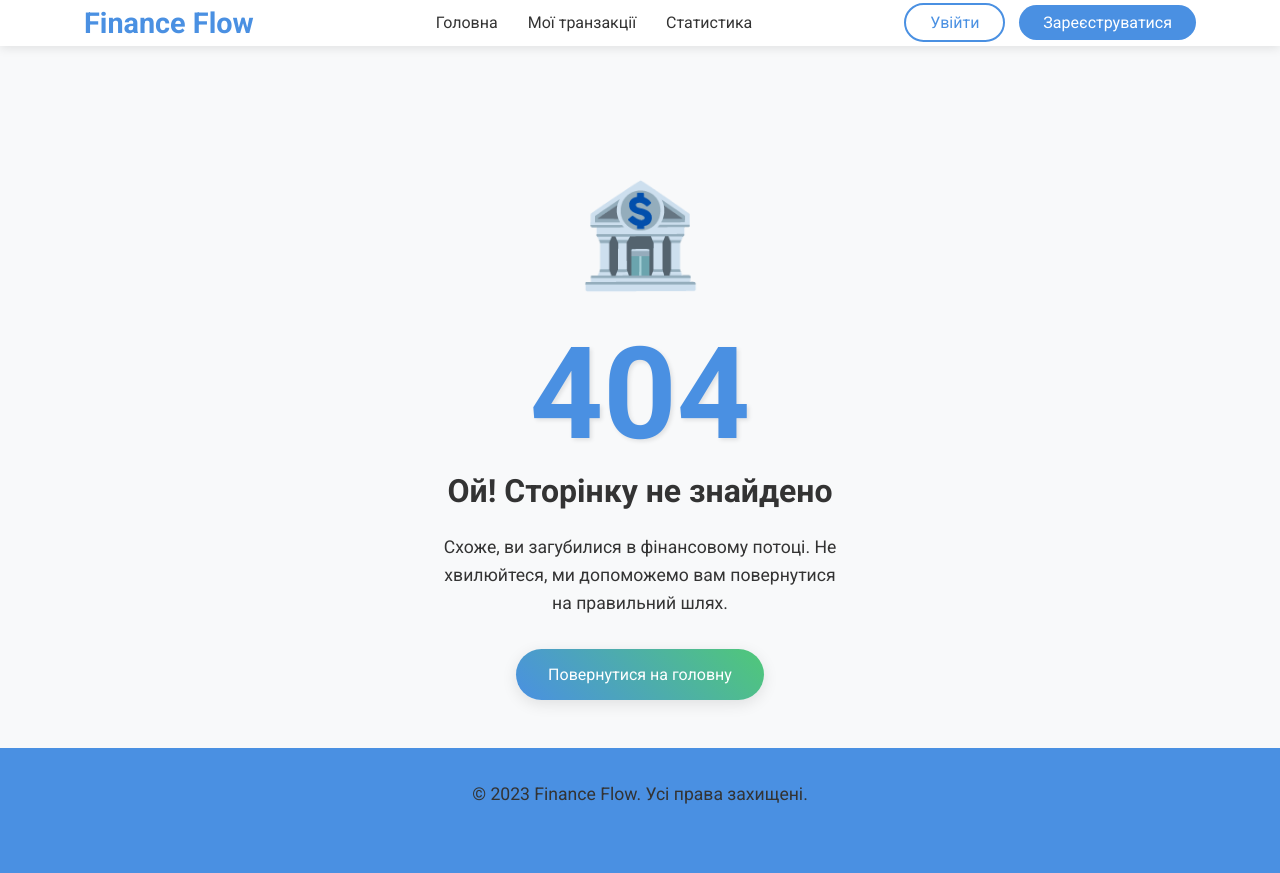
After one commit to Roman505050/FinanceFlow, a Flask app: template src/presentation/app/templates/404.html in a window 1280 px wide. The commit adds this page. Run offline with Flask 3, Linux system fonts and the light colour scheme; the template is opened without the code that fills it, so the values that code supplies are empty.

Commit message:
Add custom 404 page error.

```diff
--- a/src/presentation/app/app.py
+++ b/src/presentation/app/app.py
@@ -24,6 +24,11 @@ app.jinja_env.loader = ChoiceLoader(
         FileSystemLoader("presentation/app/blueprints/auth/templates"),
     ]
 )
+
+
+@app.errorhandler(404)
+def page_not_found(e):
+    return render_template("404.html", hide_nav=True), 404
 
 
 @app.route("/")
--- /dev/null
+++ b/src/presentation/app/static/css/404.css
@@ -0,0 +1,126 @@
+.container {
+    width: 90%;
+    max-width: 1200px;
+    margin: 0 auto;
+    padding: 0 20px;
+}
+
+.error-content {
+    text-align: center;
+    animation: fadeInUp 0.5s ease-out;
+    z-index: 1;
+    margin-bottom: 3rem;
+}
+
+@keyframes fadeInUp {
+    from {
+        opacity: 0;
+        transform: translateY(20px);
+    }
+    to {
+        opacity: 1;
+        transform: translateY(0);
+    }
+}
+
+.coin {
+    position: absolute;
+    width: 50px;
+    height: 50px;
+    border-radius: 50%;
+    display: flex;
+    justify-content: center;
+    align-items: center;
+    font-weight: bold;
+    color: #ffffff;
+    box-shadow: inset -4px -4px 10px rgba(0, 0, 0, 0.3);
+    animation: fall 15s infinite linear;
+    z-index: 0;
+}
+
+@keyframes fall {
+    0% {
+        transform: translateY(-100vh) rotate(0deg);
+    }
+    100% {
+        transform: translateY(100vh) rotate(360deg);
+    }
+}
+
+.error-icon {
+    font-size: 6rem;
+    color: var(--primary-color);
+    margin-bottom: 1rem;
+    animation: pulse 2s infinite;
+}
+
+@keyframes pulse {
+    0% {
+        transform: scale(1);
+    }
+    50% {
+        transform: scale(1.05);
+    }
+    100% {
+        transform: scale(1);
+    }
+}
+
+h1 {
+    font-size: 8rem;
+    color: var(--primary-color);
+    margin-bottom: 0.5rem;
+    line-height: 1;
+    text-shadow: 2px 2px 4px rgba(0, 0, 0, 0.1);
+}
+
+h2 {
+    font-size: 2rem;
+    color: var(--text-color);
+    margin-bottom: 1rem;
+}
+
+p {
+    font-size: 1.1rem;
+    color: var(--text-color);
+    margin-bottom: 2rem;
+    max-width: 400px;
+    margin-left: auto;
+    margin-right: auto;
+}
+
+.cta-button {
+    display: inline-block;
+    padding: 0.8rem 2rem;
+    background: linear-gradient(45deg, var(--primary-color), var(--secondary-color));
+    color: #ffffff;
+    text-decoration: none;
+    border-radius: 50px;
+    font-weight: 500;
+    transition: all 0.3s ease;
+    box-shadow: 0 4px 15px rgba(0, 0, 0, 0.1);
+}
+
+.cta-button:hover {
+    transform: translateY(-2px);
+    box-shadow: 0 6px 20px rgba(0, 0, 0, 0.15);
+}
+
+
+@media (max-width: 768px) {
+    .error-icon {
+        font-size: 4rem;
+    }
+
+    h1 {
+        font-size: 6rem;
+    }
+
+    h2 {
+        font-size: 1.5rem;
+    }
+
+    p {
+        font-size: 1rem;
+    }
+}
--- /dev/null
+++ b/src/presentation/app/static/js/404.js
@@ -0,0 +1,40 @@
+const coinTypes = [
+    {symbol: '₴', color: '#ffd700'},  // Grivna
+    {symbol: '$', color: '#85bb65'},  // Dollar
+    {symbol: '€', color: '#0f47af'},  // Euro
+    {symbol: '£', color: '#cf9fff'},  // Pound
+    {symbol: '¥', color: '#ff9999'},  // Yen
+    {symbol: '₿', color: '#f7931a'},  // Bitcoin
+];
+
+function createCoin() {
+    const coin = document.createElement('div');
+    const coinType = coinTypes[Math.floor(Math.random() * coinTypes.length)];
+
+    coin.classList.add('coin');
+    coin.style.left = `${Math.random() * 100}vw`;
+    coin.style.animationDuration = `${Math.random() * 5 + 10}s`;
+    coin.textContent = coinType.symbol;
+    coin.style.backgroundColor = coinType.color;
+
+    document.body.appendChild(coin);
+
+    setTimeout(() => {
+        coin.remove();
+    }, 10000);
+}
+
+setInterval(createCoin, 1000);
+
+document.addEventListener('DOMContentLoaded', function () {
+    const errorIcon = document.querySelector('.error-icon');
+    errorIcon.style.transition = 'transform 0.3s ease';
+
+    errorIcon.addEventListener('mouseover', function () {
+        this.style.transform = 'scale(1.1) rotate(5deg)';
+    });
+
+    errorIcon.addEventListener('mouseout', function () {
+        this.style.transform = 'scale(1) rotate(0deg)';
+    });
+});
--- /dev/null
+++ b/src/presentation/app/templates/404.html
@@ -0,0 +1,26 @@
+{% extends 'base.html' %}
+
+{% block title %}404 - Сторінку не знайдено | Finance Flow{% endblock %}
+
+{% block styles %}
+<link rel="stylesheet" href="{{ url_for('static', filename='css/404.css') }}">
+{% endblock %}
+
+{% block content %}
+<main>
+    <div class="container">
+        <div class="error-content">
+            <div class="error-icon">🏦</div>
+            <h1>404</h1>
+            <h2>Ой! Сторінку не знайдено</h2>
+            <p>Схоже, ви загубилися в фінансовому потоці. Не хвилюйтеся, ми допоможемо вам повернутися на правильний
+                шлях.</p>
+            <a href="/" class="cta-button">Повернутися на головну</a>
+        </div>
+    </div>
+</main>
+{% endblock %}
+
+{% block scripts %}
+<script src="{{ url_for('static', filename='js/404.js') }}"></script>
+{% endblock %}
--- a/src/presentation/app/templates/base.html
+++ b/src/presentation/app/templates/base.html
@@ -12,6 +12,7 @@
 <header>
     <nav class="container">
         <div class="logo">Finance Flow</div>
+        {% if not hide_nav %}
             <ul class="nav-links">
                 <li><a href="/">Головна</a></li>
                 <li><a href="/transactions">Мої транзакції</a></li>
@@ -27,6 +28,7 @@
                 <a href="/register" class="register">Зареєструватися</a>
                 {% endif %}
             </div>
+        {% endif %}
     </nav>
 </header>
 
```
Lines whose indentation alone changed are shown as unchanged.
